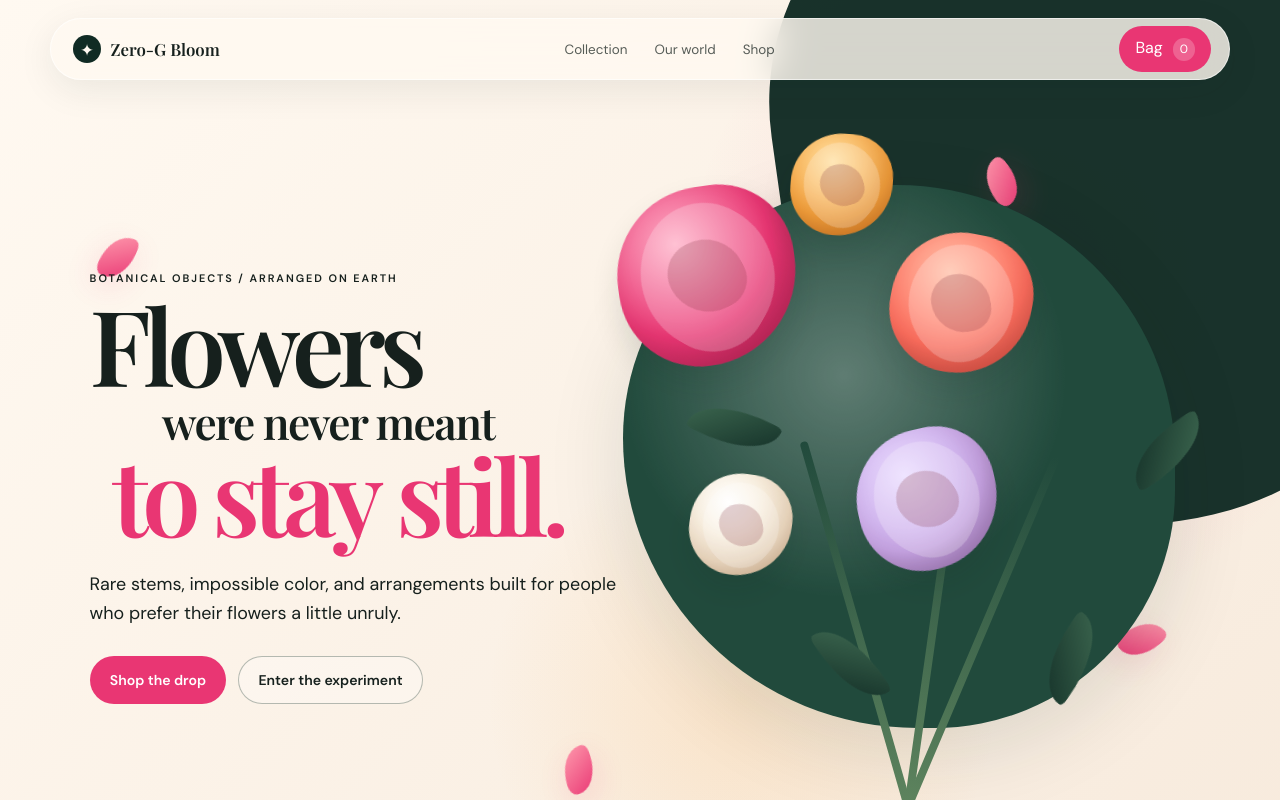
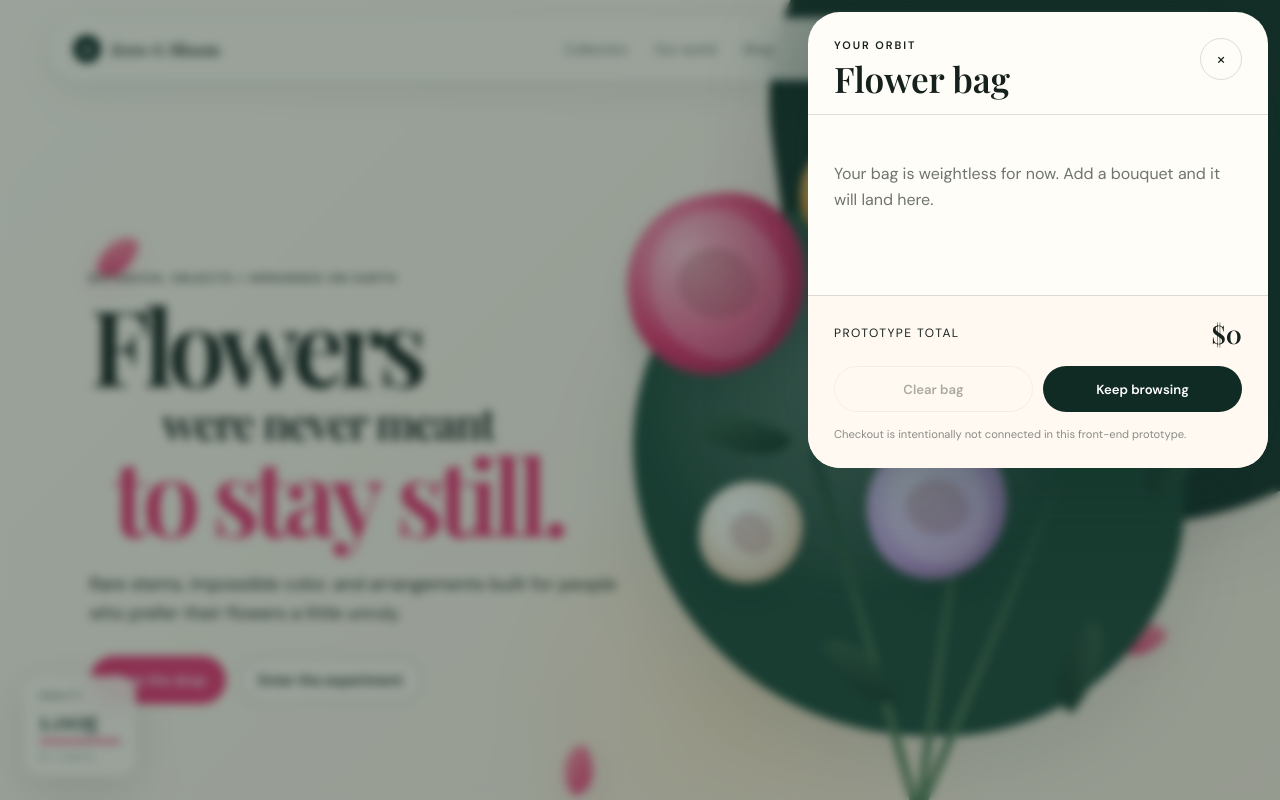
Before and after one commit to Prithiraj/experiment, a website built with Vite: page index.html in a window 1280 px wide. Both pictures are taken after a click on the button "Shopping bag, 0 items". Shown: the top 800 px of the page. Built offline with nearby package versions, Linux system fonts and the light colour scheme; a web font is replaced by a local one.

Commit message:
feat: add gravity HUD and functional prototype bag UI

```diff
--- a/index.html
+++ b/index.html
@@ -4,7 +4,10 @@
     <meta charset="UTF-8" />
     <meta name="viewport" content="width=device-width, initial-scale=1.0" />
     <meta name="theme-color" content="#fff9f1" />
+    <meta name="color-scheme" content="light" />
     <meta name="description" content="Zero-G Bloom — an experimental antigravity florist storefront." />
+    <link rel="preconnect" href="https://fonts.googleapis.com" />
+    <link rel="preconnect" href="https://fonts.gstatic.com" crossorigin />
     <title>Zero-G Bloom — Flowers that defy gravity</title>
   </head>
   <body>
@@ -20,10 +23,17 @@
         <a href="#story">Our world</a>
         <a href="#shop">Shop</a>
       </nav>
-      <button class="bag-button" type="button" data-cart-button aria-label="Shopping bag, 0 items">
+      <button class="bag-button" type="button" data-cart-button aria-label="Shopping bag, 0 items" aria-haspopup="dialog" aria-controls="cart-dialog">
         Bag <span data-cart-count>0</span>
       </button>
     </header>
+
+    <div class="gravity-hud" data-gravity-hud aria-hidden="true">
+      <span class="gravity-hud__kicker">Gravity</span>
+      <strong class="gravity-hud__value" data-gravity-value>1.00g</strong>
+      <span class="gravity-hud__track"><i class="gravity-hud__meter" data-gravity-meter></i></span>
+      <span class="gravity-hud__scene" data-gravity-scene>01 / EARTH</span>
+    </div>
 
     <main id="top">
       <section class="hero scene scene--hero" data-scene="release" aria-labelledby="hero-title">
@@ -184,6 +194,27 @@
       <p class="footer-note">© <span data-year></span> Zero-G Bloom. Prototype storefront.</p>
     </footer>
 
+    <dialog id="cart-dialog" class="cart-drawer" data-cart-dialog aria-labelledby="cart-title">
+      <div class="cart-drawer__shell">
+        <header class="cart-drawer__header">
+          <div><p class="eyebrow">Your orbit</p><h2 id="cart-title">Flower bag</h2></div>
+          <button class="cart-drawer__close" type="button" data-cart-close aria-label="Close shopping bag">×</button>
+        </header>
+        <div class="cart-drawer__body">
+          <p class="cart-empty" data-cart-empty>Your bag is weightless for now. Add a bouquet and it will land here.</p>
+          <ul class="cart-lines" data-cart-items hidden></ul>
+        </div>
+        <footer class="cart-drawer__footer">
+          <div class="cart-total"><span>Prototype total</span><strong data-cart-total>$0</strong></div>
+          <div class="cart-actions">
+            <button type="button" data-cart-clear disabled>Clear bag</button>
+            <a href="#shop" data-cart-continue>Keep browsing</a>
+          </div>
+          <p class="cart-prototype-note">Checkout is intentionally not connected in this front-end prototype.</p>
+        </footer>
+      </div>
+    </dialog>
+
     <div class="cart-toast" role="status" aria-live="polite" data-cart-toast>Added to your orbit.</div>
     <script type="module" src="/src/main.ts"></script>
   </body>
```
